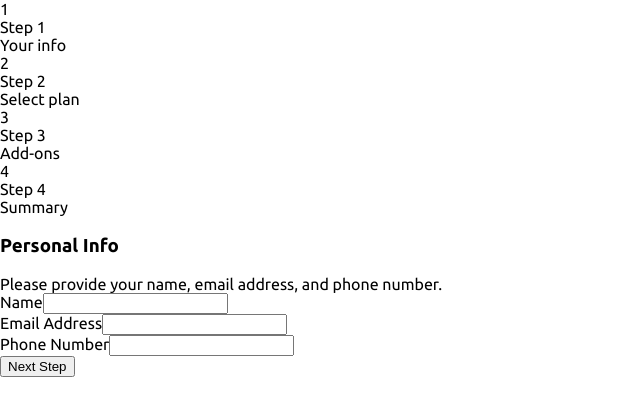
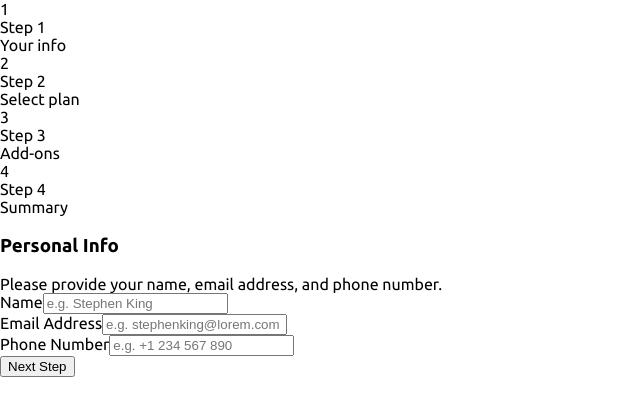
Before and after one commit to bexbrown/multi-step-form, a React (Create React App) app: page / in a window 1280 px wide. Shown: the top 416 px of the page, without its empty margins (0-640 px from the left). Built offline with nearby package versions, Linux system fonts and the light colour scheme.

Commit message:
add placeholder text and on change event handlers for step 1 inputs

```diff
--- a/src/components/Card/Card.js
+++ b/src/components/Card/Card.js
@@ -10,11 +10,16 @@ function Card() {
     const [step, setStep] = useState(1);
     const [paymentSchedule, setPaymentSchedule] = useState("Monthly");
     const [plan, setPlan] = useState("Arcade");
+    const [name, setName] = useState("e.g. Stephen King");
+    const [email, setEmail] = useState("e.g. stephenking@lorem.com");
+    const [phoneNumber, setPhoneNumber] = useState("e.g. +1 234 567 890");
 
     return (
         <div>
             <CardHeader />
-            <CardContent step={step} paymentSchedule={paymentSchedule} setPaymentSchedule={setPaymentSchedule} plan={plan} setPlan={setPlan} />
+            <CardContent step={step} paymentSchedule={paymentSchedule}
+                setPaymentSchedule={setPaymentSchedule} plan={plan} setPlan={setPlan} name={name} setName={setName}
+                email={email} setEmail={setEmail} phoneNumber={phoneNumber} setPhoneNumber={setPhoneNumber} />
             <CardFooter setStep={setStep} step={step} />
         </div>
     )
--- a/src/components/CardContent/CardContent.js
+++ b/src/components/CardContent/CardContent.js
@@ -5,10 +5,10 @@ import Step3 from "../Step3/Step3";
 import Step4 from "../Step4/Step4";
 import Step5 from "../Step5/Step5";
 
-function CardContent({ step, paymentSchedule, setPaymentSchedule, plan, setPlan }) {
+function CardContent({ step, paymentSchedule, setPaymentSchedule, plan, setPlan, name, setName, email, setEmail, phoneNumber, setPhoneNumber }) {
     return (
         <section>
-            {step === 1 && <Step1 />}
+            {step === 1 && <Step1 name={name} setName={setName} email={email} setEmail={setEmail} phoneNumber={phoneNumber} setPhoneNumber={setPhoneNumber} />}
             {step === 2 && <Step2 paymentSchedule={paymentSchedule} setPaymentSchedule={setPaymentSchedule} plan={plan} setPlan={setPlan} />}
             {step === 3 && <Step3 />}
             {step === 4 && <Step4 />}
--- a/src/components/Step1/Step1.js
+++ b/src/components/Step1/Step1.js
@@ -1,6 +1,21 @@
 import "./Step1.scss";
 
-function Step1() {
+function Step1({ name, setName, email, setEmail, phoneNumber, setPhoneNumber }) {
+
+    function handleNameChange(event) {
+        setName(event.target.value);
+    }
+
+    function handleEmailChange(event) {
+        setEmail(event.target.value);
+    }
+
+    function handlePhoneNumberChange(event) {
+        setPhoneNumber(event.target.value);
+    }
+
+
+
     return (
         <section>
 
@@ -8,15 +23,15 @@ function Step1() {
             <span>Please provide your name, email address, and phone number.</span>
             <div>
                 <label>Name</label>
-                <input type="text"></input>
+                <input type="text" placeholder={name} onChange={handleNameChange}></input>
             </div>
             <div>
                 <label>Email Address</label>
-                <input type="text"></input>
+                <input type="text" placeholder={email} onChange={handleEmailChange}></input>
             </div>
             <div>
                 <label>Phone Number</label>
-                <input type="text"></input>
+                <input type="text" placeholder={phoneNumber} onChange={handlePhoneNumberChange}></input>
             </div>
         </section>
     )
```
